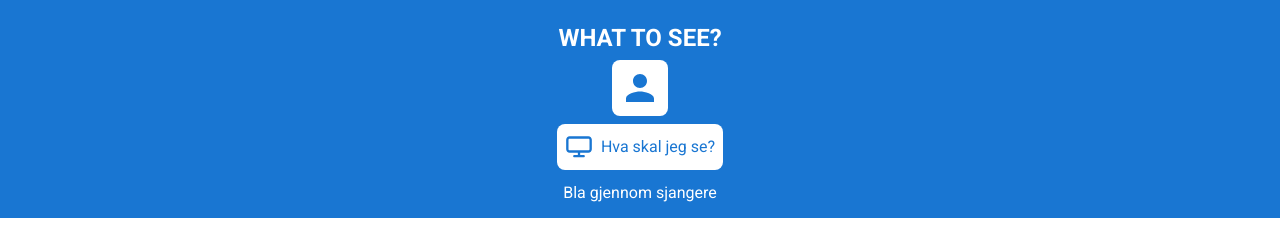
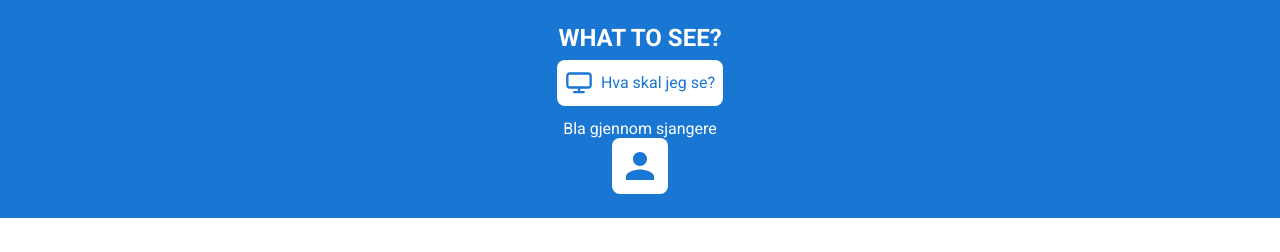
Before and after one commit to Mosh-85/What-to-see, a React (Vite) app in the folder frontend/: page / in a window 1280 px wide. Shown: the top 252 px of the page. Built offline with nearby package versions, Linux system fonts and the light colour scheme; no server answers; the HTML template or start-up script is replaced by a standard one.

Commit message:
Merge branch 'Camilla-test' into test-merge

```diff
--- a/frontend/src/components/Header.jsx
+++ b/frontend/src/components/Header.jsx
@@ -35,15 +35,16 @@ export default function Header({ setLogedIn, userName }) {
     <header className="header">
       <nav>
         <a href="/" className="logo">What To See?</a>
-        <a className="user" aria-controls={open ? 'demo-positioned-menu' : undefined} aria-haspopup="true"aria-expanded={open ? 'true' : undefined} onClick={handleClick}>
-          <Avatar className="avatar" variant="square">{userName}</Avatar>
-          {/* KILDE: https://mui.com/material-ui/react-avatar/ */}
-        </a>
+
         <Menu aria-labelledby="demo-positioned-button" anchorEl={anchorEl} open={open} onClose={handleClose}>
           <MenuItem onClick={handleLogOut} >Logout</MenuItem>
         </Menu>
         <a href="/" className="toosee"><CgScreen className="tv"/>  Hva skal jeg se?</a>
         <a className="genre" href="/genres">Bla gjennom sjangere</a>
+        <a className="user" aria-controls={open ? 'demo-positioned-menu' : undefined} aria-haspopup="true"aria-expanded={open ? 'true' : undefined} onClick={handleClick}>
+          <Avatar className="avatar" variant="square">{userName}</Avatar>
+          {/* KILDE: https://mui.com/material-ui/react-avatar/ */}
+        </a>
 
       </nav>
     </header>
```
